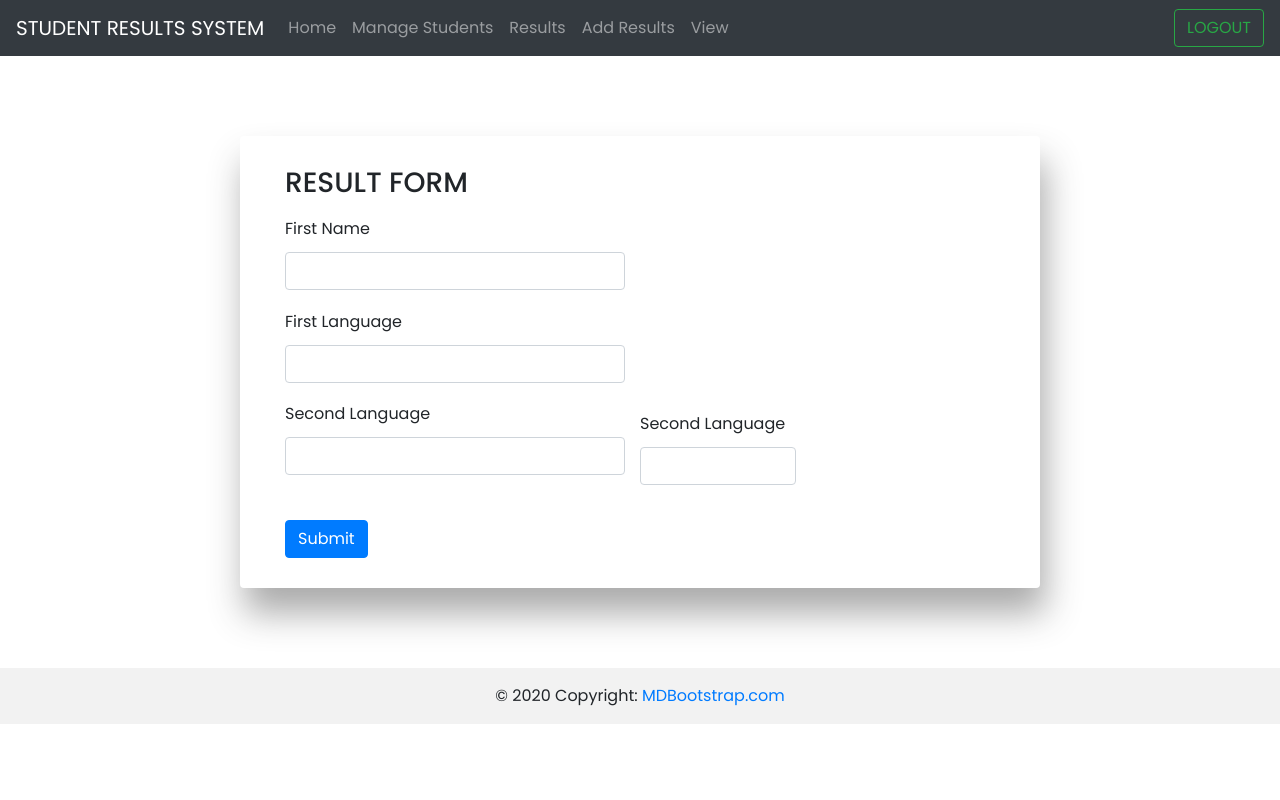
After one commit to Samarth24558/Stundets-Result, a Django app: page /add_result in a window 1280 px wide. The commit adds this page. Run offline with Django 5.2, Linux system fonts and the light colour scheme.

Commit message:
Added files

```diff
--- /dev/null
+++ b/Home/App/templates/add_result.html
@@ -0,0 +1,39 @@
+{% extends "base.html" %}
+{% load static %}
+{% block body %}
+<link rel="stylesheet" href="{% static 'style.css' %}">
+<div class="wrapper rounded bg-white">
+
+    <div class="h3">RESULT FORM</div>
+
+    <div class="form">
+        <div class="row">
+            <div class="col-md-6 mt-md-0 mt-3">
+                <label>First Name</label>
+                <input type="text" class="form-control" required>
+            </div>
+
+        </div>
+        <div class="row">
+            <div class="col-md-6 mt-md-0 mt-3">
+                <label>First Language</label>
+                <input type="number" class="form-control" required>
+            </div>
+        </div>
+        <div class="row">
+            <div class="col-md-6 mt-md-0 mt-3">
+                <label>Second Language</label>
+                <input type="number" class="form-control" required>
+            </div>
+        <div class="row">
+                <div class="col-md-6 mt-md-0 mt-3">
+                    <label>Second Language</label>
+                    <input type="number" class="form-control" required>
+                </div>
+        </div>
+        </div class="row">
+        <div class="btn btn-primary mt-3">Submit</div>
+    </div>
+
+</div>
+{% endblock body %}
--- a/Home/App/templates/base.html
+++ b/Home/App/templates/base.html
@@ -16,13 +16,16 @@
     <div class="collapse navbar-collapse" id="navbarTogglerDemo02">
       <ul class="navbar-nav mr-auto mt-2 mt-lg-0">
         <li class="nav-item ">
-          <a class="nav-link" href="#">Home <span class="sr-only">(current)</span></a>
+          <a class="nav-link" href="/">Home <span class="sr-only">(current)</span></a>
         </li>
         <li class="nav-item">
-          <a class="nav-link" href="#">Manage Students</a>
+          <a class="nav-link" href="manage">Manage Students</a>
         </li>
         <li class="nav-item">
-          <a class="nav-link " href="#">Results</a>
+          <a class="nav-link " href="result">Results</a>
+        </li>
+        <li class="nav-item">
+          <a class="nav-link " href="add_result">Add Results</a>
         </li>
         <li class="nav-item">
           <a class="nav-link " href="#">View</a>
--- a/Home/App/templates/invoice.html
+++ b/Home/App/templates/invoice.html
@@ -1 +1 @@
-html
+{% extends "base.html" %}
--- a/Home/App/urls.py
+++ b/Home/App/urls.py
@@ -3,5 +3,7 @@ from . import views
 
 urlpatterns=[
     path('',views.index,name='index'),
-    path('header_footer',views.header_footer,name='header_footer')
+    path('manage',views.manage,name='manage'),
+    path('result',views.result),
+    path('add_result',views.add_result)
 ]
--- a/Home/App/views.py
+++ b/Home/App/views.py
@@ -5,5 +5,10 @@ from django.shortcuts import render
 def index(request):
     return render(request,'index.html')
 
-def header_footer(request):
-    return render(request,'header_footer.html')
+def manage(request):
+    return render(request,'manage.html')
+
+def result(request):
+    return render(request, 'results.html')
+def add_result(request):
+    return render(request, 'add_result.html')
--- /dev/null
+++ b/Home/static/style.css
@@ -0,0 +1,121 @@
+/* Importing fonts from Google */
+@import url('https://fonts.googleapis.com/css2?family=Poppins:wght@300;400;500;600;700;800;900&display=swap');
+
+/* Reseting */
+* {
+    margin: 0;
+    padding: 0;
+    box-sizing: border-box;
+    font-family: 'Poppins', sans-serif;
+}
+
+body {
+    background: whilte;
+    min-height: 100vh;
+}
+
+body::-webkit-scrollbar {
+    display: none;
+}
+
+.wrapper {
+    max-width: 800px;
+    margin: 80px auto;
+    padding: 30px 45px;
+    box-shadow: 5px 25px 35px #3535356b;
+}
+
+.wrapper label {
+    display: block;
+    padding-bottom: 0.2rem;
+}
+
+.wrapper .form .row {
+    padding: 0.6rem 0;
+}
+
+.wrapper .form .row .form-control {
+    box-shadow: none;
+}
+
+.wrapper .form .option {
+    position: relative;
+    padding-left: 20px;
+    cursor: pointer;
+}
+
+
+.wrapper .form .option input {
+    opacity: 0;
+}
+
+.wrapper .form .checkmark {
+    position: absolute;
+    top: 1px;
+    left: 0;
+    height: 20px;
+    width: 20px;
+    border: 1px solid #bbb;
+    border-radius: 50%;
+}
+
+.wrapper .form .option input:checked~.checkmark:after {
+    display: block;
+}
+
+.wrapper .form .option:hover .checkmark {
+    background: #f3f3f3;
+}
+
+.wrapper .form .option .checkmark:after {
+    content: "";
+    width: 10px;
+    height: 10px;
+    display: block;
+    background: linear-gradient(45deg, #ce1e53, #8f00c7);
+    position: absolute;
+    top: 50%;
+    left: 50%;
+    border-radius: 50%;
+    transform: translate(-50%, -50%) scale(0);
+    transition: 300ms ease-in-out 0s;
+}
+
+.wrapper .form .option input[type="radio"]:checked~.checkmark {
+    background: #fff;
+    transition: 300ms ease-in-out 0s;
+}
+
+.wrapper .form .option input[type="radio"]:checked~.checkmark:after {
+    transform: translate(-50%, -50%) scale(1);
+}
+
+#sub {
+    display: block;
+    width: 100%;
+    border: 1px solid #ddd;
+    padding: 10px;
+    border-radius: 5px;
+    color: #333;
+}
+
+#sub:focus {
+    outline: none;
+}
+
+@media(max-width: 768.5px) {
+    .wrapper {
+        margin: 30px;
+    }
+
+    .wrapper .form .row {
+        padding: 0;
+    }
+}
+
+@media(max-width: 400px) {
+    .wrapper {
+        padding: 25px;
+        margin: 20px;
+    }
+}
```
Also changed, not shown: Home/App/templates/manage.html (+125 -0 lines), Home/App/templates/results.html (+48 -0 lines).
